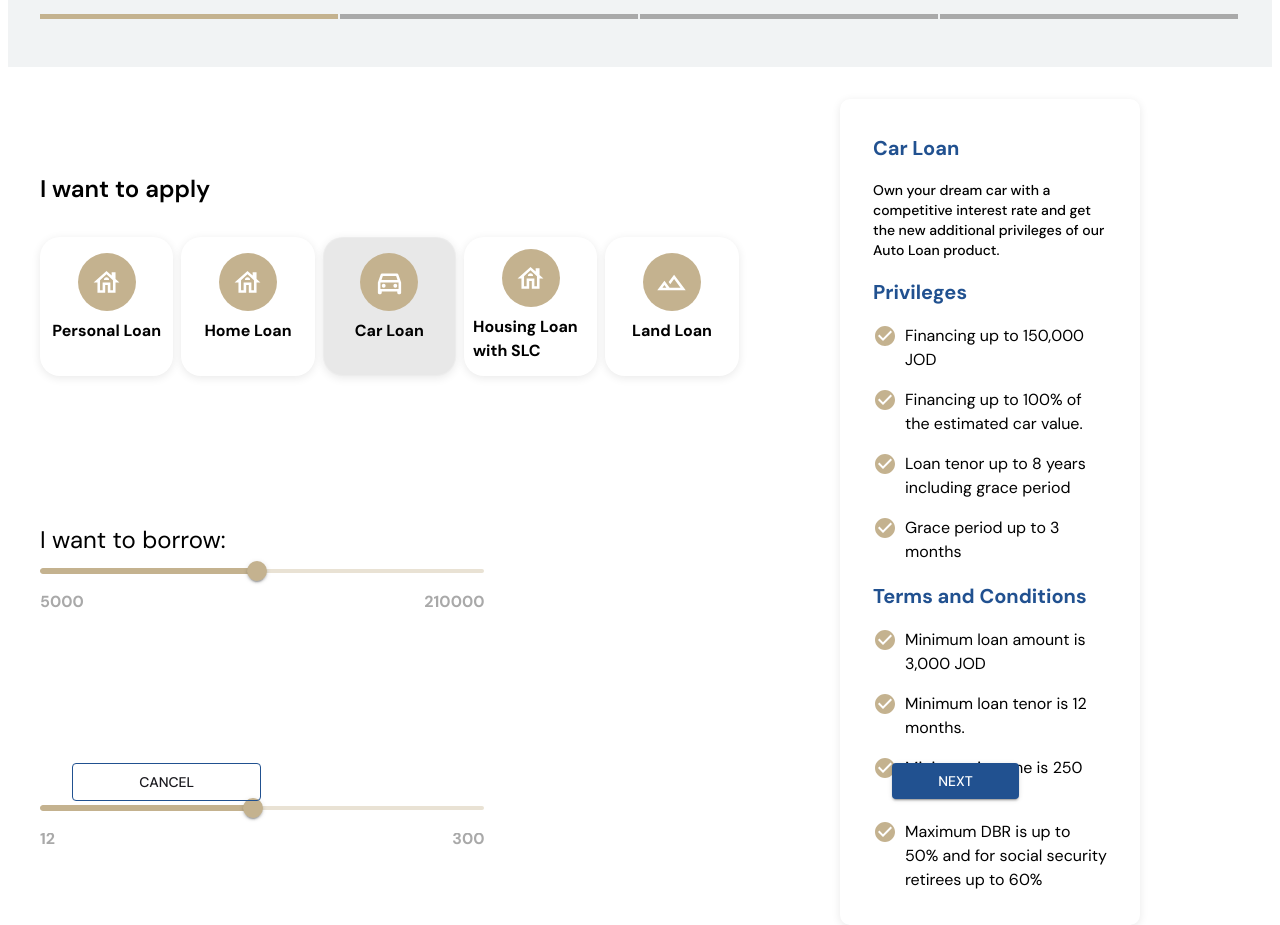
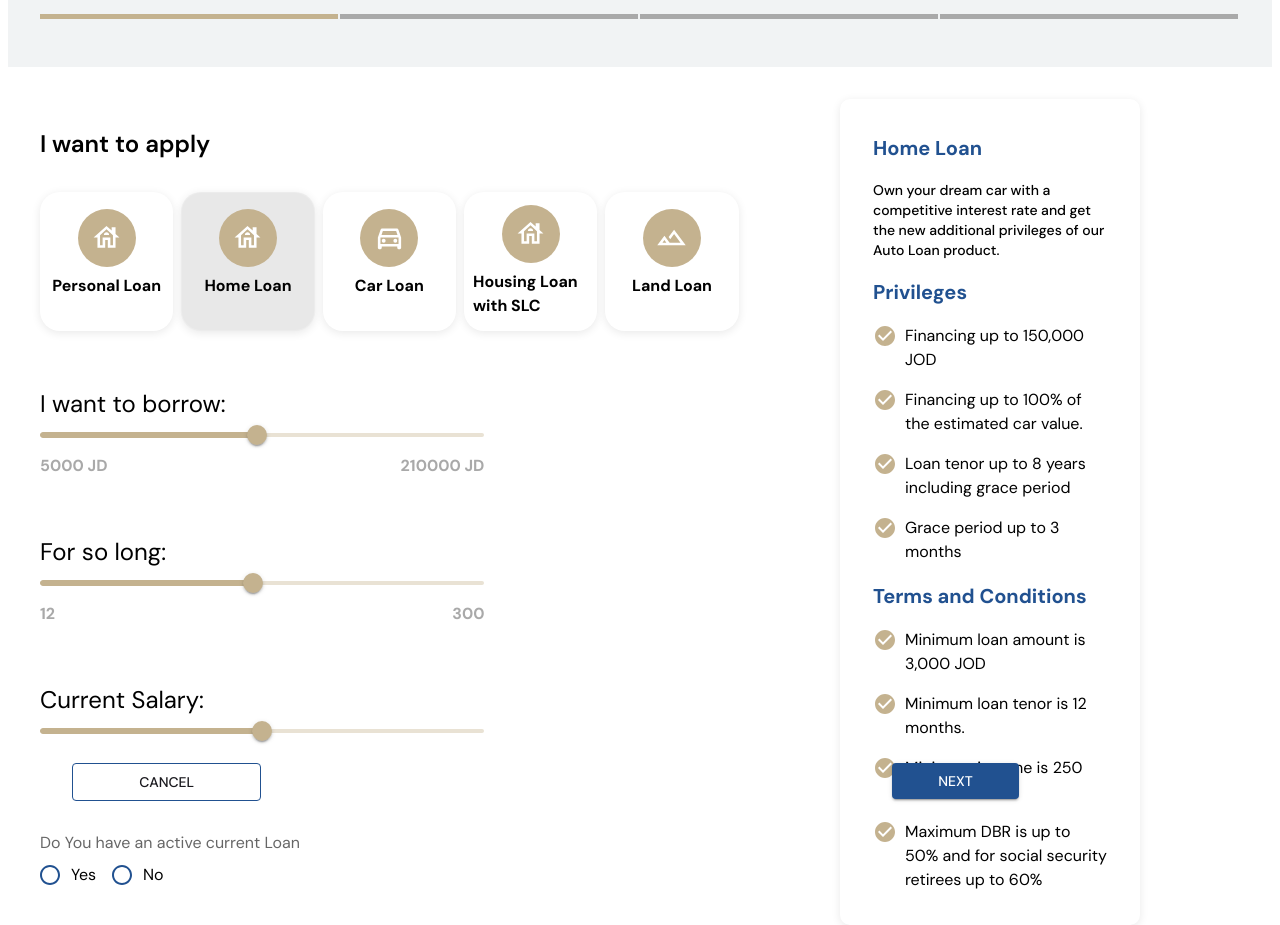
Before and after one commit to Armada6199/BDC, a React (Vite) app: page / in a window 1280 px wide. Shown: the part 140-1065 px from the top of the page. Built offline with nearby package versions, Linux system fonts and the light colour scheme.

Commit message:
workaround for loans and interests

```diff
--- a/package.json
+++ b/package.json
@@ -6,7 +6,8 @@
   "scripts": {
     "dev": "vite",
     "build": "vite build",
-    "preview": "vite preview"
+    "preview": "vite preview",
+    "test": " jest --coverage"
   },
   "dependencies": {
     "@emotion/react": "^11.11.1",
@@ -24,6 +25,7 @@
     "@types/react": "^18.2.43",
     "@types/react-dom": "^18.2.17",
     "@vitejs/plugin-react": "^4.2.1",
+    "jest": "^29.7.0",
     "vite": "^5.0.8"
   }
 }
--- a/src/App.jsx
+++ b/src/App.jsx
@@ -21,7 +21,7 @@ export default function HorizontalLinearStepper() {
   const [activeStep, setActiveStep] = React.useState(0);
   const [skipped, setSkipped] = React.useState(new Set());
   const [loans, setLoans] = React.useState(loanDetailsData);
-  const [currentLoan, setCurrentLoan] = React.useState(loans[2]);
+  const [currentLoan, setCurrentLoan] = React.useState(loans[1]);
   const {
     register,
     handleSubmit,
--- a/src/assets/loans.jsx
+++ b/src/assets/loans.jsx
@@ -23,10 +23,10 @@ export const loanDetailsData = [
     maxAmount: 210_000,
     minAmount: 5000,
     intrestRates: [
-      { rate: 3.24, max: 400_00 },
-      { rate: 4.0, max: 1600_00 },
-      { rate: 6.0, max: 1500_0 },
-      { rate: 10.5, max: 190_000 },
+      { rate: .325, max: 400_00 },
+      { rate: .04, max: 1600_00 },
+      { rate: .06, max: 1500_0 },
+      { rate: .105, max: 190_000 },
     ],
     EMI: 0,
     payPerMonth: 0,
@@ -35,6 +35,10 @@ export const loanDetailsData = [
     interestPayable:0,
     minMonths:12,
     maxMonths:300,
+    prevLoanAmount:0,
+    hasPrevLoan:false,
+    currentSalary:0,
+       totalAppliedLayers:[],
     loadIcon:(props)=><HouseOutlinedIcon sx={props}/>
   },
   {
@@ -55,11 +59,11 @@ export const loanDetailsData = [
     ],
     maxAmount: 210_000,
     minAmount: 5000,
-    intrestRates: [
-      { rate: 3.24, max: 400_00 },
-      { rate: 4.0, max: 1600_00 },
-      { rate: 6.0, max: 1500_0 },
-      { rate: 10.5, max: 190_000 },
+     intrestRates: [
+      { rate: .325, max: 400_00 },
+      { rate: .04, max: 1600_00 },
+      { rate: .06, max: 1500_0 },
+      { rate: .105, max: 190_000 },
     ],
     EMI: 0,
     payPerMonth: 0,
@@ -68,6 +72,11 @@ export const loanDetailsData = [
     interestPayable:0,
     minMonths:12,
     maxMonths:300,
+    totalInterest:0,
+    prevLoanAmount:0,
+    currentSalary:0,
+    hasPrevLoan:false,
+    totalAppliedLayers:[],
     loadIcon:(props)=><HouseOutlinedIcon sx={props}/>
   },
   {
@@ -89,7 +98,7 @@ export const loanDetailsData = [
     maxAmount: 210_000,
     minAmount: 5000,
     intrestRates: [
-      { rate: 3.24, max: 400_00 },
+      { rate: 3.25, max: 400_00 },
       { rate: 4.0, max: 1600_00 },
       { rate: 6.0, max: 1500_0 },
       { rate: 10.5, max: 190_000 },
@@ -101,6 +110,11 @@ export const loanDetailsData = [
     interestPayable:0,
     minMonths:12,
     maxMonths:300,
+    totalInterest:0,
+    prevLoanAmount:0,
+    currentSalary:0,
+    hasPrevLoan:false,
+    totalAppliedLayers:[],
     loadIcon:(props)=><DirectionsCarFilledOutlinedIcon sx={props}/>
   },
   {
@@ -121,11 +135,11 @@ export const loanDetailsData = [
     ],
     maxAmount: 210_000,
     minAmount: 5000,
-    intrestRates: [
-      { rate: 3.24, max: 400_00 },
-      { rate: 4.0, max: 1600_00 },
-      { rate: 6.0, max: 1500_0 },
-      { rate: 10.5, max: 190_000 },
+     intrestRates: [
+      { rate: .325, max: 400_00 },
+      { rate: .04, max: 1600_00 },
+      { rate: .06, max: 1500_0 },
+      { rate: .105, max: 190_000 },
     ],
     EMI: 0,
     payPerMonth: 0,
@@ -134,6 +148,11 @@ export const loanDetailsData = [
     interestPayable:0,
     minMonths:12,
     maxMonths:300,
+    totalInterest:0,
+    prevLoanAmount:0,
+    currentSalary:0,
+    hasPrevLoan:false,
+    totalAppliedLayers:[],
     loadIcon:(props)=><HouseOutlinedIcon sx={props}/>
   },
   {
@@ -154,11 +173,11 @@ export const loanDetailsData = [
     ],
     maxAmount: 210_000,
     minAmount: 5000,
-    intrestRates: [
-      { rate: 3.24, max: 400_00 },
-      { rate: 4.0, max: 1600_00 },
-      { rate: 6.0, max: 1500_0 },
-      { rate: 10.5, max: 190_000 },
+     intrestRates: [
+      { rate: .325, max: 400_00 },
+      { rate: .04, max: 1600_00 },
+      { rate: .06, max: 1500_0 },
+      { rate: .105, max: 190_000 },
     ],
     EMI: 0,
     payPerMonth: 0,
@@ -167,6 +186,11 @@ export const loanDetailsData = [
     interestPayable:0,
     minMonths:12,
     maxMonths:300,
+    totalInterest:0,
+    prevLoanAmount:0,
+    currentSalary:0,
+    hasPrevLoan:false,
+    totalAppliedLayers:[],
     loadIcon:(props)=><LandscapeOutlinedIcon sx={props}/>
   }
 ];
--- a/src/components/LoanEligibility.jsx
+++ b/src/components/LoanEligibility.jsx
@@ -1,13 +1,22 @@
 import { Box, Divider, Grid, Typography } from "@mui/material";
-import React from "react";
+import React, { useEffect } from "react";
 import InfoIcon from "@mui/icons-material/Info";
-import {loanDetailsData} from '../assets/loans'
-import CheckCircleIcon from "@mui/icons-material/CheckCircle";
 import CustomChart from "./CustomChart";
 import { glassmorphismStyle } from "../assets/styles";
-function LoanEligibility({currentLoan}) {
+import  calculateEMI  from "../utils/utils";
+function LoanEligibility({ currentLoan, setCurrentLoan }) {
+  useEffect(() => {
+   const {totalAmount,totalInterests,totalInterestLayers}=calculateEMI(currentLoan.loanAmount,currentLoan.intrestRates);
+   setCurrentLoan({
+      ...currentLoan,
+      EMI: totalAmount,
+      interestPayable: totalInterests,
+      payPerMonth: totalAmount / currentLoan.numberOfMonths,
+      totalAppliedLayers:totalInterestLayers
+    });
+  }, []);
   return (
-    <Grid container height={'600px'}>
+    <Grid container height={"600px"}>
       <Grid container item gap={4} md={7}>
         <Grid container item gap={1} alignItems={"center"}>
           <Typography variant="h4">My loan</Typography>
@@ -15,98 +24,125 @@ function LoanEligibility({currentLoan}) {
         </Grid>
         <Grid container item direction={"column"}>
           <Typography variant="h5">EVERY MONTH I PAY</Typography>
-          <Typography variant="h4">699 JD</Typography>
+          <Typography variant="h4">{parseFloat(currentLoan.payPerMonth.toFixed(3))} JD</Typography>
         </Grid>
-
         {/* loan type an amount */}
-        <Grid container item md={12} gap={1}>
         <Grid
           container
+          sx={{
+            borderTop: "1px solid darkgray",
+            borderBottom: "1px solid darkgray",
+          }}
+          alignItems={"center"}
+          item
+          md={11}
           gap={2}
-            item
-            md={8}
-            sx={{
-              borderTop: "1px solid lightgray",
-              borderBottom: "1px solid lightgray",
-            }}
         >
-            <Grid item md={5}>
+          <Grid item md={3}>
             <Typography variant="h6">Loan Type</Typography>
-              <Box display={'flex'} gap={1} alignItems={'center'}>
-              {currentLoan.loadIcon({width:'25px',height:'25px',color:"black"})}
+            <Box display={"flex"} gap={1} alignItems={"center"}>
+              {currentLoan.loadIcon({
+                width: "25px",
+                height: "25px",
+                color: "black",
+              })}
               <Typography variant="h5">{currentLoan.title}</Typography>
             </Box>
           </Grid>
           <Divider
-              sx={{
-                width: "1px",
-                height: "80%",
-                backgroundColor: "lightgray",
-                alignSelf: "center",
-              }}
+            sx={{ backgroundColor: "darkgray", width: "1px", height: "80%" }}
+          />
+          <Grid item md={3}>
+            <Typography variant="h6">Loan Amount</Typography>
+            <Typography variant="h5">{currentLoan.loanAmount}</Typography>
+          </Grid>
+          <Divider
+            sx={{ backgroundColor: "darkgray", width: "1px", height: "80%" }}
           />
 
-            <Grid item md={5}>
-              <Typography variant="h6">Loan Amount</Typography>
-              <Typography variant="h5">{currentLoan.amount}</Typography>
-            </Grid>
-          </Grid>
-          <Grid
-            container
-            gap={2}
-            item
-            md={8}
-            sx={{ borderBottom: "1px solid lightgray" }}
-          >
-            <Grid item md={5}>
+          <Grid container gap={2} item md={4}>
+            <Grid item md={12}>
               <Typography variant="h6">Loan term (in months)</Typography>
               <Typography variant="h5">{currentLoan.numberOfMonths}</Typography>
-            </Grid>
-            <Divider
-              sx={{ width: "1px", height: "80%", backgroundColor: "lightgray" }}
-            />
-            <Grid item md={5}>
-              <Typography variant="h6">INTEREST RATE </Typography>
-              <Typography variant="h5">6.7%</Typography>
             </Grid>
           </Grid>
         </Grid>
         {/* privileges and terms  */}
-        <Grid container item md={12}>
-          <Grid container gap={2} item md={5}>
-            {currentLoan.privileges.map((priv) => (
-              <Grid
-                item
-                key={priv}
-                md={12}
-                display={"flex"}
-                alignItems={"center"}
-                gap={1}
-              >
-                <CheckCircleIcon
-                  sx={{ width: "31px", height: "41px", color: "#C4B28F" }}
-                />
-                <Typography variant="subtitle1">{priv}</Typography>
+
+      <Grid container item md={11}>
+      {currentLoan.totalAppliedLayers.map(layer=>(
+          <Grid container item md={3}>
+          <Grid item>
+          <Box display={'flex'} gap={1}>
+          <Typography>First Layer</Typography>
+          <InfoIcon sx={{color:"#C4B28F"}}/>
+          </Box>
+          </Grid>
+            <Grid item>
+            <Box display={'flex'} gap={1}>
+          <Typography>Total Applied</Typography>
+          <Typography>{layer.totalApplied}</Typography>
+          </Box>
+            </Grid>
         </Grid>
           ))}
+          {/* <Grid container item md={3}>
+            {console.log(currentLoan.totalAppliedLayers[0])}
+            <Grid item>
+            <Box display={'flex'} gap={1}>
+            <Typography>First Layer</Typography>
+            <InfoIcon sx={{color:"#C4B28F"}}/>
+            </Box>
             </Grid>
-          <Grid container item md={5}>
-            {currentLoan.termsAndConditions.map((term) => (
-              <Grid
-                item
-                key={term}
-                display={"flex"}
-                alignItems={"center"}
-                md={12}
-                gap={1}
-              >
-                <CheckCircleIcon
-                  sx={{ width: "31px", height: "41px", color: "#C4B28F" }}
-                />
-                <Typography variant="subtitle1">{term}</Typography>
+              <Grid item>
+              <Box display={'flex'} gap={1}>
+            <Typography>Total Applied</Typography>
+            <Typography>{currentLoan.totalAppliedLayers[0].totalApplied}</Typography>
+            </Box>
               </Grid>
-            ))}
           </Grid>
+          <Grid container item md={3}>
+            <Grid item>
+            <Box display={'flex'} gap={1}>
+            <Typography>Second Layer</Typography>
+            <InfoIcon sx={{color:"#C4B28F"}}/>
+            </Box>
+            </Grid>
+            <Grid item >
+            <Box display={'flex'} gap={1}>
+            <Typography>Total Applied</Typography>
+            <Typography>{currentLoan.totalAppliedLayers[1].totalApplied}</Typography>
+            </Box>
+            </Grid>
+          </Grid>
+          <Grid container item md={3}>
+            <Grid item >
+            <Box display={'flex'} gap={1}>
+            <Typography>Third Layer</Typography>
+            <InfoIcon sx={{color:"#C4B28F"}}/>
+            </Box>
+            </Grid>
+              <Grid item>
+              <Box display={'flex'} gap={1}>
+            <Typography>Total Applied</Typography>
+            <Typography>{currentLoan.totalAppliedLayers[2].totalApplied}</Typography>
+            </Box>
+              </Grid>
+          </Grid>
+          <Grid container item md={3} >
+            <Grid item >
+            <Box display={'flex'} gap={1}>
+            <Typography>Forth Layer</Typography>
+            <InfoIcon sx={{color:"#C4B28F"}} />
+            </Box>
+            </Grid>
+              <Grid>
+              <Box display={'flex'} gap={1}>
+            <Typography>Total Applied</Typography>
+            <Typography>{currentLoan.totalAppliedLayers[3].totalApplied}</Typography>
+            </Box>
+              </Grid>
+          </Grid> */}
         </Grid>
       </Grid>
       <Grid
@@ -134,11 +170,13 @@ function LoanEligibility({currentLoan}) {
             <Grid item md={5}>
               <Typography variant="h6">EMI Amount</Typography>
               <Typography variant="body1">Principal + Interest </Typography>
-              <Typography variant="h5">40,00 JD</Typography>
+              <Typography variant="h5">{currentLoan.EMI}</Typography>
             </Grid>
             <Grid item md={5}>
               <Typography variant="h6">Interest Payable</Typography>
-              <Typography variant="h5">10,00 JD</Typography>
+              <Typography variant="h5">
+                {currentLoan.interestPayable}
+              </Typography>
             </Grid>
           </Grid>
         </Box>
--- a/src/components/LoanInformation.jsx
+++ b/src/components/LoanInformation.jsx
@@ -1,4 +1,4 @@
-import { Box, Grid, Slider, Typography } from "@mui/material";
+import { Box, FormControl, FormControlLabel, FormLabel, Grid, Radio, RadioGroup, Slider, Typography } from "@mui/material";
 import React, { useEffect, useState } from "react";
 import { glassmorphismStyle } from "../assets/styles";
 import CheckCircleIcon from "@mui/icons-material/CheckCircle";
@@ -21,37 +21,46 @@ const loanIconContStyle = {
   justifyContent: "center",
   alignItems: "center",
 };
-const loansIconStyle={
-  width:'31px',
-  height:'41px',
-  color:'#fff'
-}
-function LoanInformation({currentLoan,setCurrentLoan,loans,register}) {
-  function handleChangeCurrentLoan(title){
-    const targetLoan=loans.find(e=>e.title===title);
+const loansIconStyle = {
+  width: "31px",
+  height: "41px",
+  color: "#fff",
+};
+function LoanInformation({ currentLoan, setCurrentLoan, loans, register }) {
+  function handleChangeCurrentLoan(title) {
+    const targetLoan = loans.find((e) => e.title === title);
     setCurrentLoan(targetLoan);
   }
   return (
-    <Grid container height={'600px'}>
+    <Grid container height={"600px"}>
       <Grid container alignItems={"center"} item md={8}>
         <Grid container item md={12} gap={4}>
           <Grid item md={6}>
-            <Typography variant="h5" fontWeight={'600'}>I want to apply</Typography>
+            <Typography variant="h5" fontWeight={"600"}>
+              I want to apply
+            </Typography>
           </Grid>
           <Grid container item md={12} gap={1}>
             {loans.map((loan) => (
               <Grid
                 container
-                sx={{...loanTypesBoxesStyle,backgroundColor:currentLoan.title===loan.title?'#E8E8E8':'#fff',cursor:'pointer'}}
+                sx={{
+                  ...loanTypesBoxesStyle,
+                  backgroundColor:
+                    currentLoan.title === loan.title ? "#E8E8E8" : "#fff",
+                  cursor: "pointer",
+                }}
                 item
                 direction={"column"}
                 md={3}
                 lg={2}
                 key={loan.title}
-                onClick={()=>handleChangeCurrentLoan(loan.title)}
+                onClick={() => handleChangeCurrentLoan(loan.title)}
               >
                 <Grid item md={4}>
-                  <Box sx={loanIconContStyle}>{loan.loadIcon(loansIconStyle)}</Box>
+                  <Box sx={loanIconContStyle}>
+                    {loan.loadIcon(loansIconStyle)}
+                  </Box>
                 </Grid>
                 <Grid item md={4}>
                   <Typography variant="body1" fontWeight={"bold"}>
@@ -73,12 +82,18 @@ function LoanInformation({currentLoan,setCurrentLoan,loans,register}) {
                 <Slider
                   min={currentLoan.minAmount}
                   max={currentLoan.maxAmount}
-                  defaultValue={currentLoan.maxAmount/2}
+                  defaultValue={currentLoan.maxAmount / 2}
                   valueLabelDisplay="auto"
                   color="secondary"
                   size="medium"
-                  step={currentLoan.maxAmount/100}
+                  step={currentLoan.maxAmount / 100}
                   {...register("loanAmount")}
+                  onChange={(e) =>
+                    setCurrentLoan({
+                      ...currentLoan,
+                      loanAmount: e.target.value,
+                    })
+                  }
                 />
               </Grid>
               <Grid container item justifyContent={"space-between"}>
@@ -88,7 +103,7 @@ function LoanInformation({currentLoan,setCurrentLoan,loans,register}) {
                     fontWeight={"bold"}
                     color={"darkgray"}
                   >
-                    {currentLoan.minAmount}
+                    {currentLoan.minAmount} JD
                   </Typography>
                 </Grid>
                 <Grid item>
@@ -97,28 +112,34 @@ function LoanInformation({currentLoan,setCurrentLoan,loans,register}) {
                     fontWeight={"bold"}
                     color={"darkgray"}
                   >
-                     {currentLoan.maxAmount}
+                    {currentLoan.maxAmount} JD
                   </Typography>
                 </Grid>
               </Grid>
             </Grid>
           </Grid>
         </Grid>
-        <Grid container item md={10}>
-          <Grid item md={8}>
+        <Grid container item md={8}>
+          <Grid item md={12}>
             <Typography variant="h5">For so long:</Typography>
           </Grid>
-          <Grid container item md={8}>
+          <Grid container item md={10}>
             <Grid item md={12}>
               <Slider
                 min={currentLoan.minMonths}
                 max={currentLoan.maxMonths}
-                defaultValue={currentLoan.maxMonths/2}
+                defaultValue={currentLoan.maxMonths / 2}
                 valueLabelDisplay="auto"
                 color="secondary"
                 size="medium"
                 step={6}
                 {...register("months")}
+                onChange={(e) =>
+                  setCurrentLoan({
+                    ...currentLoan,
+                    numberOfMonths: e.target.value,
+                  })
+                }
               />
             </Grid>
             <Grid container item justifyContent={"space-between"}>
@@ -128,7 +149,7 @@ function LoanInformation({currentLoan,setCurrentLoan,loans,register}) {
                   fontWeight={"bold"}
                   color={"darkgray"}
                 >
-                 {currentLoan.minMonths}
+                  {currentLoan.minMonths}
                 </Typography>
               </Grid>
               <Grid item>
@@ -143,6 +164,132 @@ function LoanInformation({currentLoan,setCurrentLoan,loans,register}) {
             </Grid>
           </Grid>
         </Grid>
+        <Grid container item md={8}>
+          <Grid item md={10}>
+            <Typography variant="h5">Current Salary:</Typography>
+          </Grid>
+          <Grid container item md={10}>
+            <Grid item md={12}>
+              <Slider
+                min={250}
+                max={100_000}
+                defaultValue={100_000 / 2}
+                valueLabelDisplay="auto"
+                color="secondary"
+                size="medium"
+                step={50}
+                {...register("months")}
+                onChange={(e) =>
+                  setCurrentLoan({
+                    ...currentLoan,
+                    currentSalary: e.target.value,
+                  })
+                }
+              />
+            </Grid>
+            <Grid container item justifyContent={"space-between"}>
+              <Grid item>
+                <Typography
+                  variant="body1"
+                  fontWeight={"bold"}
+                  color={"darkgray"}
+                >
+                  250 JD
+                </Typography>
+              </Grid>
+              <Grid item>
+                <Typography
+                  variant="body1"
+                  fontWeight={"bold"}
+                  color={"darkgray"}
+                >
+                  100000 JD
+                </Typography>
+              </Grid>
+            </Grid>
+          </Grid>
+        </Grid>
+        <Grid container item md={8}>
+        <FormControl>
+              <FormLabel id="demo-radio-buttons-group-label">Do You have an active current Loan </FormLabel>
+              <RadioGroup
+                aria-labelledby="demo-radio-buttons-group-label"
+                defaultValue={false}
+                name="currentSalary"
+                row
+                {...register('currentSalary')}
+                onChange={(e)=>setCurrentLoan({...currentLoan,hasPrevLoan:e.target.value=='yes'?true:false})}
+              >
+                <FormControlLabel
+                  value={'yes'}
+                  control={<Radio  sx={{
+                    color: '#215190' ,
+                    '&.Mui-checked': {
+                      color: "#C4B28F",
+                    },
+                  }}  />}
+                  label="Yes"
+                />
+                <FormControlLabel
+                  value={'no'}
+                  control={<Radio sx={{
+                    color: '#215190' ,
+                    '&.Mui-checked': {
+                      color: "#C4B28F",
+                    },
+                  }} />}
+                  label="No"
+                />
+              </RadioGroup>
+            </FormControl>
+        </Grid>
+       {currentLoan.hasPrevLoan&&(
+        <Grid container item md={10}>
+        <Grid item md={8}>
+          <Typography variant="h5">Current Loan:</Typography>
+        </Grid>
+        <Grid container item md={8}>
+          <Grid item md={12}>
+            <Slider
+              min={250}
+              max={100_000}
+              defaultValue={100_000 / 2}
+              valueLabelDisplay="auto"
+              color="secondary"
+              size="medium"
+              step={50}
+              {...register("months")}
+              onChange={(e) =>
+                setCurrentLoan({
+                  ...currentLoan,
+                  currentSalary: e.target.value,
+                })
+              }
+            />
+          </Grid>
+          <Grid container item justifyContent={"space-between"}>
+            <Grid item>
+              <Typography
+                variant="body1"
+                fontWeight={"bold"}
+                color={"darkgray"}
+              >
+                5000 JD
+              </Typography>
+            </Grid>
+            <Grid item>
+              <Typography
+                variant="body1"
+                fontWeight={"bold"}
+                color={"darkgray"}
+              >
+                2100000 JD
+              </Typography>
+            </Grid>
+          </Grid>
+        </Grid>
+      </Grid>
+       )}
       </Grid>
       <Grid
         container
--- /dev/null
+++ b/src/utils/utils.js
@@ -0,0 +1,32 @@
+export default function calculateEMI(loanAmount, rates) {
+  let totalInterests = 0;
+  let totalAmount = loanAmount;
+  const totalInterestLayers = [];
+  for (let i = 0; i < rates.length; i++) {
+    if (loanAmount > 0) {
+      if (loanAmount > rates[i].max) {
+        if (loanAmount - rates[i].max > 5000) {
+          totalInterests += rates[i].max * rates[i].rate;
+          // totalInterestLayers.push({totalApplied:(rates[i].max * rates[i].rate)})
+          loanAmount -= rates[i].max;
+        } else {
+          totalInterests += (loanAmount - 5000) * rates[i].rate;
+          // totalInterestLayers.push({totalApplied:(loanAmount-5000)*rates[i].rate})
+          loanAmount = 5000;
+        }
+      } else {
+        totalInterests = totalInterests + (loanAmount * rates[i].rate);
+        // totalInterestLayers.push({totalApplied:totalInterests + loanAmount * rates[i].rate})
+        loanAmount -= rates[i].max;
+      }
+    }
+  }
+
+  totalAmount += totalInterests;
+  return { totalAmount, totalInterests, totalInterestLayers };
+}
+// if (rates[i].max >= loanAmount) {
+
+// } else {
+
+// }
```
Also changed, not shown: 1 other file (tests, documents, lock files or other folders). Lines whose indentation alone changed are shown as unchanged.
